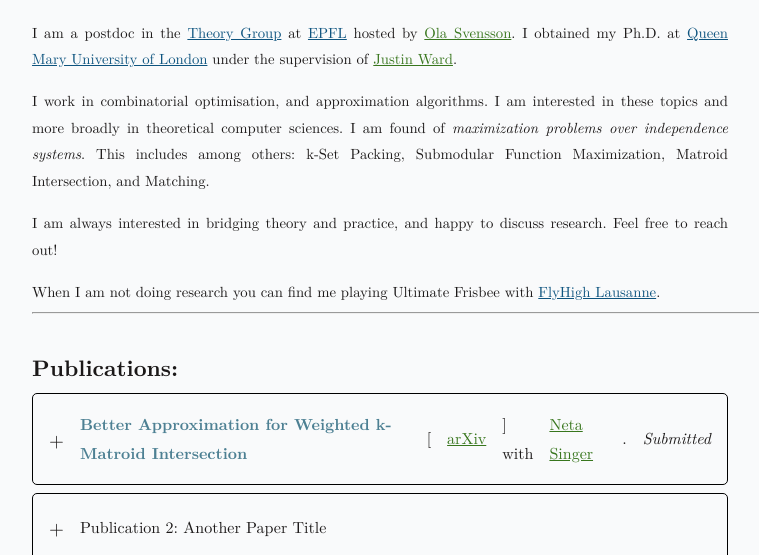
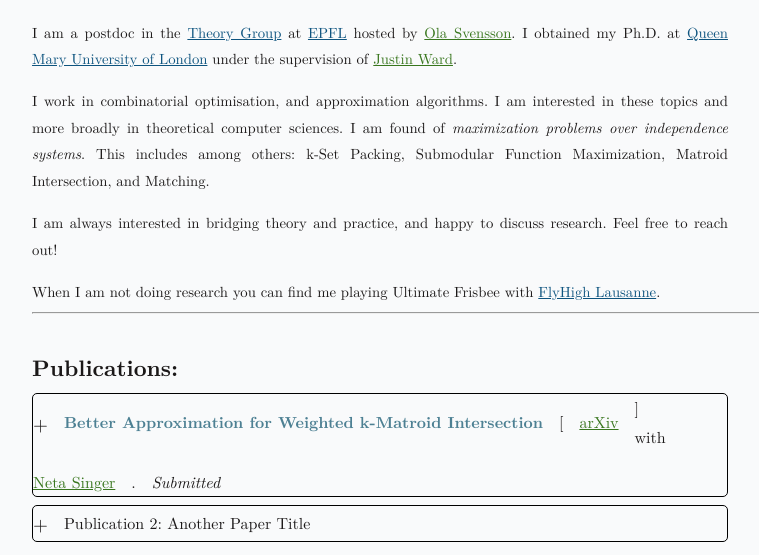
Before and after one commit to Frisbik/Frisbik, a website built with Vite: page index.html in a window 1280 px wide. Shown: the part 196-751 px from the top of the page, without its empty margins (260-1019 px from the left). Built offline with nearby package versions, Linux system fonts and the light colour scheme; files whose address does not match are found by name.

Commit message:
modif publications

```diff
--- a/index.html
+++ b/index.html
@@ -48,7 +48,7 @@
     background-color: var(--body-bg-color);
     color: var(--body-color);
     cursor: pointer;
-    padding: 1rem;
+    padding: 0rem;
     width: 100%;
     border: 1px solid var(--table-border-color);
     border-radius: 5px;
@@ -60,6 +60,8 @@
     align-items: center;
     justify-content: flex-start; /* Icon on the right */
     gap: 1rem;        /* Add space between icon and text */
+    flex-wrap: wrap; /* Ensures the text wraps correctly */
+    white-space: normal; /* Allows breaking within the text */
     transition: background-color 0.3s ease;
   }
 
```
